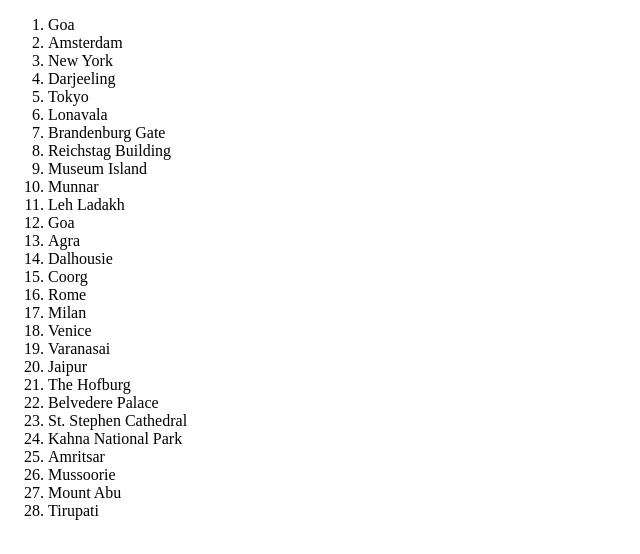
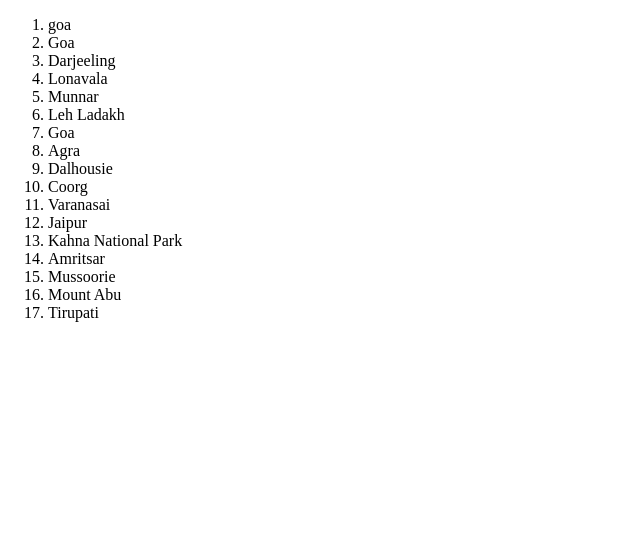
Before and after one commit to AjithAj10/Holiday-List-React---Why-Update-packages-React-Basic-CSS-styling-Working-with---nk7bx72o801d, a React app: page / in a window 1280 px wide. Shown: the top 554 px of the page, without its empty margins (0-640 px from the left). Built offline with nearby package versions, Linux system fonts and the light colour scheme.

Commit message:
artificial

```diff
--- a/src/components/App.js
+++ b/src/components/App.js
@@ -45,7 +45,8 @@ class App extends Component {
 // let k =0;
     return (
       <div id="main">
-        <ol>{<List List={this.cityList}/>}</ol>
+        <ol><li key='location0'>goa</li>
+          {<List List={this.cityList}/>}</ol>
       </div>
     )
   }
--- a/src/components/List.js
+++ b/src/components/List.js
@@ -1,15 +1,14 @@
 import React from 'react';
 
 function List(props) {
-    console.log(props);
+    console.log(props.List);
     let k = 0;
     return (
         <>
             {
                 props.List.map(e => {
                   let val = `location${++k}`;
-                //   e.country == 'India' &&
-                    return<li key={val}>{e.name}</li>
+                    return e.country == 'India' && <li key={val}>{e.name}</li>
                 })
             }
         </>
```
